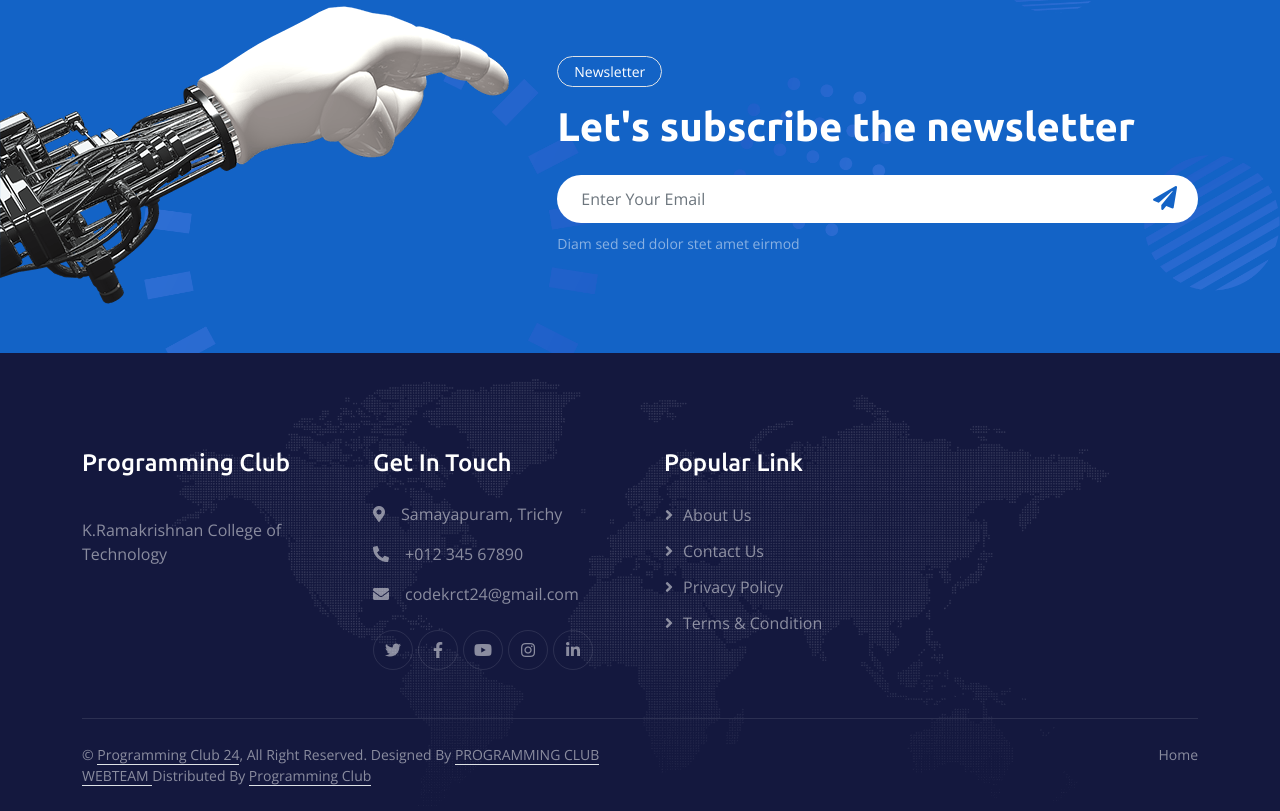
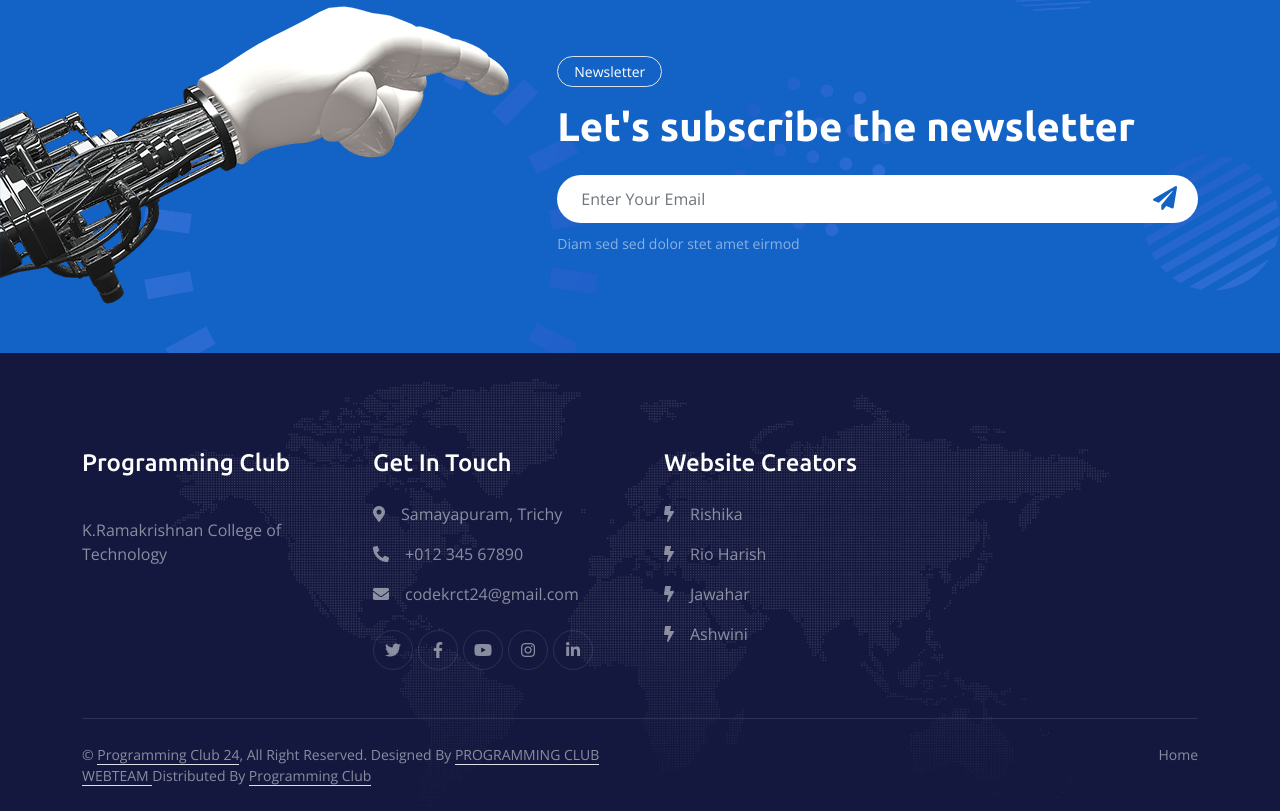
Before and after one commit to TastyBinary0101/home, a plain HTML site: page index.html in a window 1280 px wide. Shown: the part 6023-6834 px from the top of the page. Drawn offline with nearby package versions, Linux system fonts and the light colour scheme.

Commit message:
Update index.html

```diff
--- a/index.html
+++ b/index.html
@@ -559,11 +559,12 @@
                     </div>
                 </div>
                 <div class="col-md-6 col-lg-3 wow fadeIn" data-wow-delay="0.5s">
-                    <h4 class="text-white mb-4">Popular Link</h4>
-                    <a class="btn btn-link" href="">About Us</a>
-                    <a class="btn btn-link" href="">Contact Us</a>
-                    <a class="btn btn-link" href="">Privacy Policy</a>
-                    <a class="btn btn-link" href="">Terms & Condition</a>
+                     <h4 class="text-white mb-4">Website Creators</h4>
+                    <p><i class="fa fa-bolt me-3"></i>Rishika</p>
+                    <p><i class="fa fa-bolt me-3"></i>Rio Harish</p>
+                    <p><i class="fa fa-bolt me-3"></i>Jawahar</p>
+                    <p><i class="fa fa-bolt me-3"></i>Ashwini</p>
+
 
                 </div>
 
```
